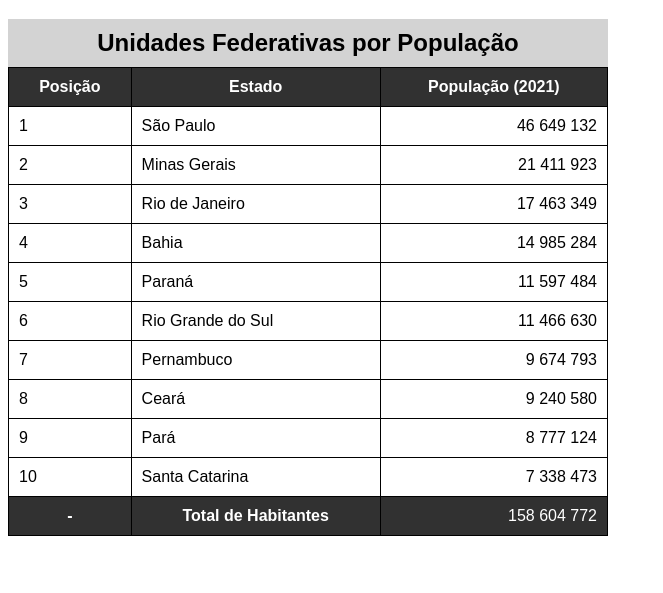
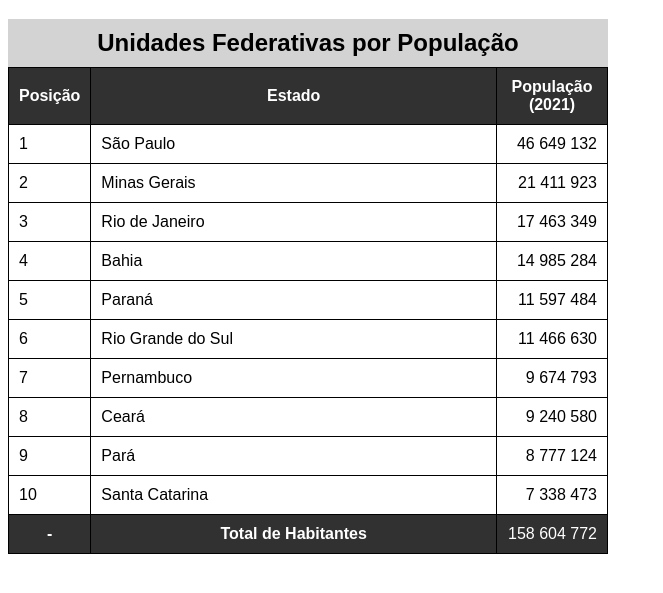
Before and after one commit to Erik-Suris/HTML5-CSS3, a plain HTML site: page Exercícios/ex23/tabela002.html in a window 1280 px wide. Shown: the part 61-654 px from the top of the page, without its empty margins (0-663 px from the left). Drawn offline with Linux system fonts and the light colour scheme.

Commit message:
Update tabela002.html

```diff
--- a/Exercícios/ex23/tabela002.html
+++ b/Exercícios/ex23/tabela002.html
@@ -52,9 +52,9 @@
         <caption>Unidades Federativas por População</caption>
         <thead>
             <tr>
-                <th scope="col">Posição</th>
-                <th scope="col">Estado</th>
-                <th scope="col">População (2021)</th>
+                <th scope="col" style="width: 50px;">Posição</th>
+                <th scope="col" style="width: ;">Estado</th>
+                <th scope="col" style="width: 90px;">População (2021)</th>
             </tr>
         </thead>
         <tbody>
```
